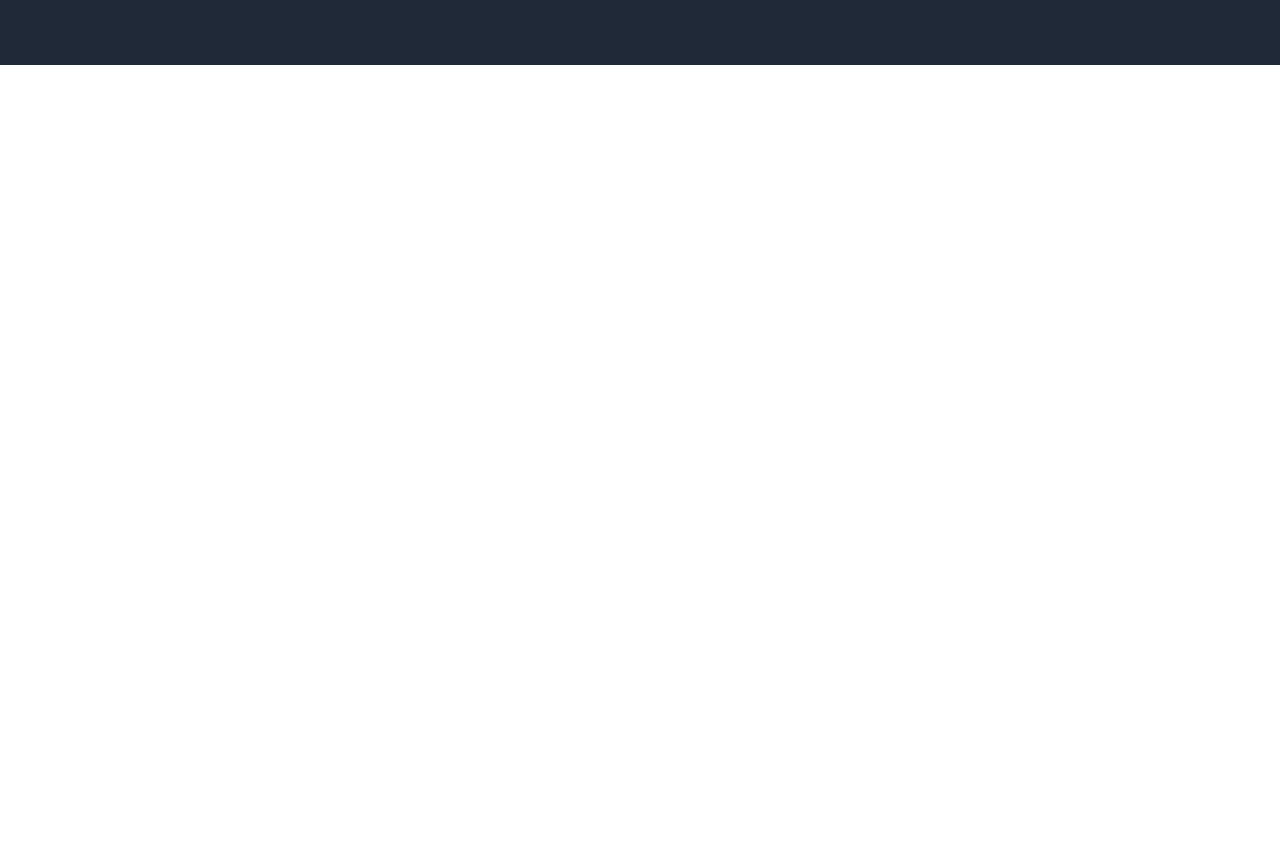
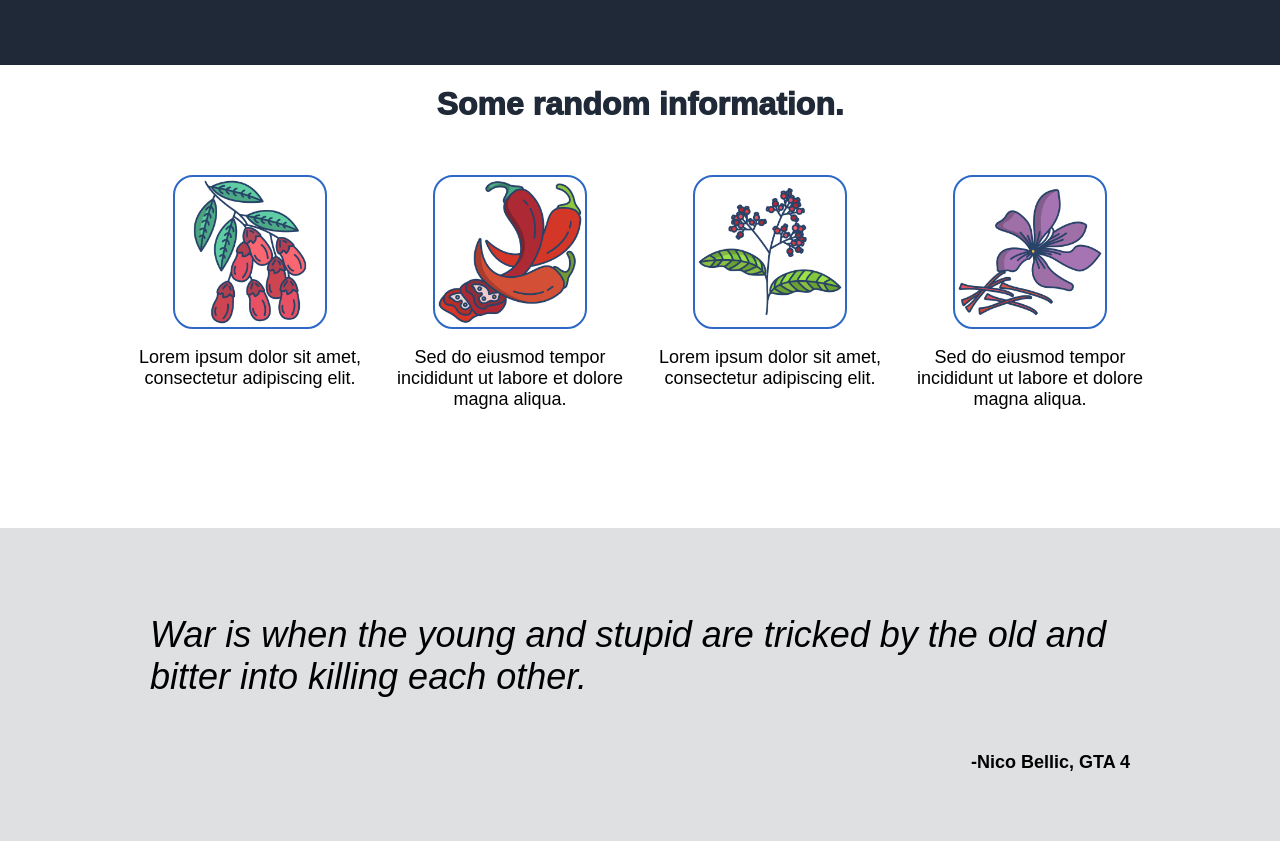
Before and after one commit to SkiYonn/Website-Project, a plain HTML site: page index.html in a window 1280 px wide. Shown: the part 389-1230 px from the top of the page. Before the commit the page ends 800 px from the top, so only its background shows below. Drawn offline with Linux system fonts and the light colour scheme.

Commit message:
Added information section and quote section

```diff
--- a/index.html
+++ b/index.html
@@ -30,8 +30,51 @@
                 <img src="./img/zerotwo.jpg">
             </div>
         </section>
+        <h1 class="information">Some random information.</h1>
+        <section class="section-white">
+
+            <div class="size">
+                <div class="img-border"><img src="./img/barberry.png" alt="barberry"></div>
+                <p class="text">
+                    Lorem ipsum dolor sit amet, consectetur
+                    adipiscing elit.
+                </p>
+            </div>
+            <div class="size">
+                <div class="img-border"><img src="./img/chilli.png" alt="barberry"></div>
+                <p class="text">
+                    Sed do eiusmod tempor incididunt ut labore et
+                    dolore magna aliqua.
+                </p>
+            </div>
+            <div class="size">
+                <div class="img-border"><img src="./img/pepper.png" alt="barberry"></div>
+                <p class="text">
+                    Lorem ipsum dolor sit amet, consectetur
+                    adipiscing elit.
+                </p>
+            </div>
+            <div class="size">
+                <div class="img-border"><img src="./img/saffron.png" alt="barberry"></div>
+                <p class="text">
+                    Sed do eiusmod tempor incididunt ut labore et
+                    dolore magna aliqua.
+                </p>
+            </div>
+        </section>
+        <section class="quote">
+            <container class="quote-text">
+                <p class="quote-body">
+                    War is when the young and stupid are tricked by the old
+                    and bitter into killing each other.
+                </p>
+                <p class="quote-autor">-Nico Bellic, GTA 4</p>
+            </container>
+        </section>
+        <section>
 
 
+        </section>
 
 
 
--- a/styles.css
+++ b/styles.css
@@ -81,3 +81,72 @@ img{
     padding-top: 50px;
     height: 260px;
 }
+
+.section-white{
+    background-color: white;
+    display: flex;
+    justify-content: center;
+    flex-wrap: wrap;
+    margin-bottom: 100px;
+}
+
+.information{
+    color: #1f2937;
+    text-align: center;
+    font-weight: 1000;
+}
+
+
+.size{
+    display: flex;
+    flex-direction: column;
+    align-items: center;
+    max-width: 250px;
+    margin-top: 30px;
+    padding-left: 5px;
+    padding-right: 5px;
+}
+
+.img-border{
+    width: 150px;
+    border: 2px;
+    border-radius: 20px;
+    border-style: solid;
+    border-color: #2d68c7;
+}
+
+.text{
+    width: 250px;
+    text-align: center;
+    font-size: 18px;
+}
+
+.quote{
+    background-color: #dfe0e2;
+    padding-bottom: 50px;
+    padding-top: 50px;
+    display: flex;
+    flex-wrap: wrap;
+}
+
+.quote-text{
+    display: flex;
+    justify-content: center;
+    align-items: center;
+    flex-direction: column;
+}
+
+.quote-body{
+    max-width: 1000px;
+    font-size: 36px;
+    align-self: center;
+    font-style: italic;
+    margin-left: 20px;
+}
+
+.quote-autor{
+    align-self: flex-end;
+    font-size: 18px;
+    font-weight: bold;
+    margin-right: 20px;
+}
```
